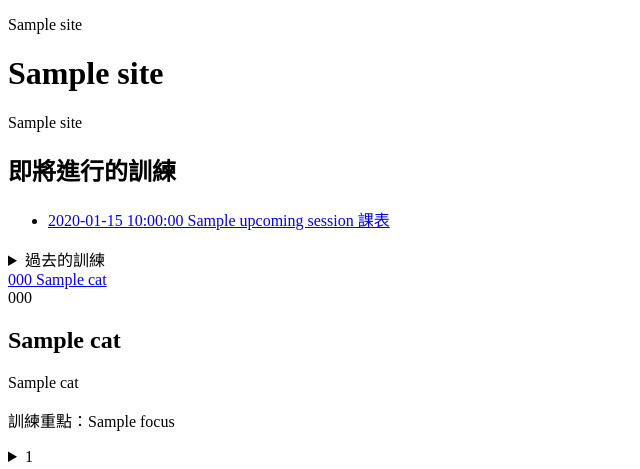
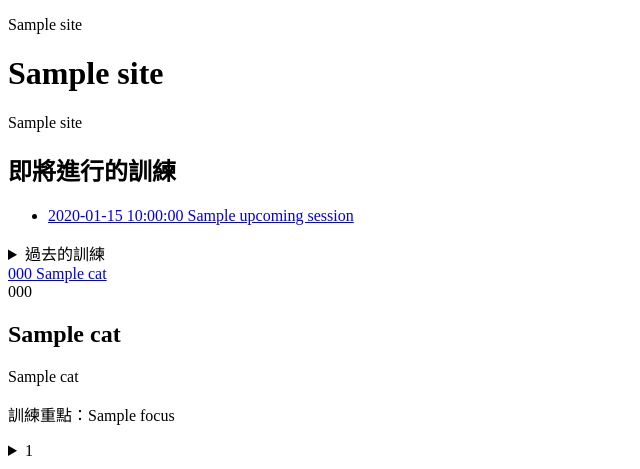
Before and after one commit to a02040213/pickleball-drills, a Python web app: template templates/page.html.jinja in a window 1280 px wide. Shown: the top 469 px of the page, without its empty margins (0-640 px from the left). Run offline with Jinja, Linux system fonts and the light colour scheme; the template is opened without the code that fills it: most values are stand-ins (such as "Sample title", 1, 10 or a date in 2020).

Commit message:
拿掉大總表課表連結後面的「課表」兩字

```diff
--- a/templates/page.html.jinja
+++ b/templates/page.html.jinja
@@ -30,7 +30,7 @@
   {% if upcoming_sessions %}
   <ul>
     {% for s in upcoming_sessions %}
-    <li><a href="schedule/{{ s.date }}.html">{{ s.date }} {{ s.label }} 課表</a></li>
+    <li><a href="schedule/{{ s.date }}.html">{{ s.date }} {{ s.label }}</a></li>
     {% endfor %}
   </ul>
   {% endif %}
@@ -39,7 +39,7 @@
     <summary>過去的訓練</summary>
     <ul>
       {% for s in past_sessions %}
-      <li><a href="schedule/{{ s.date }}.html">{{ s.date }} {{ s.label }} 課表</a></li>
+      <li><a href="schedule/{{ s.date }}.html">{{ s.date }} {{ s.label }}</a></li>
       {% endfor %}
     </ul>
   </details>
```
